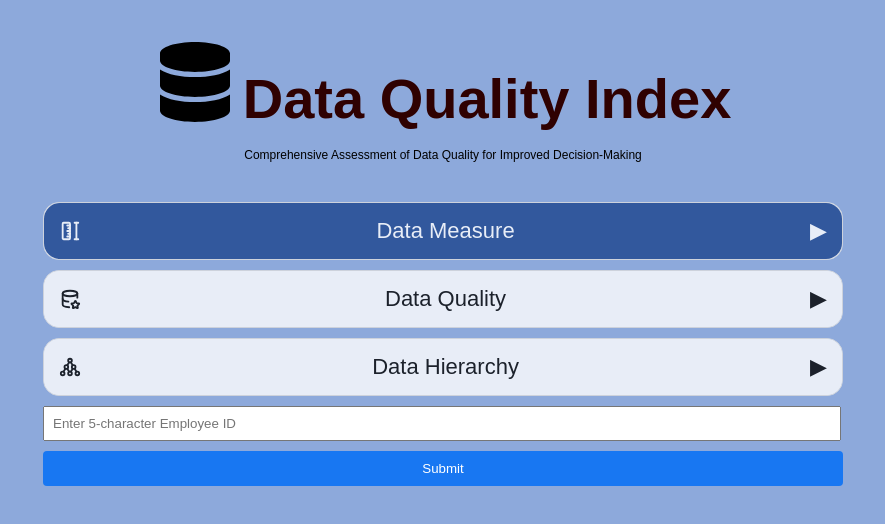
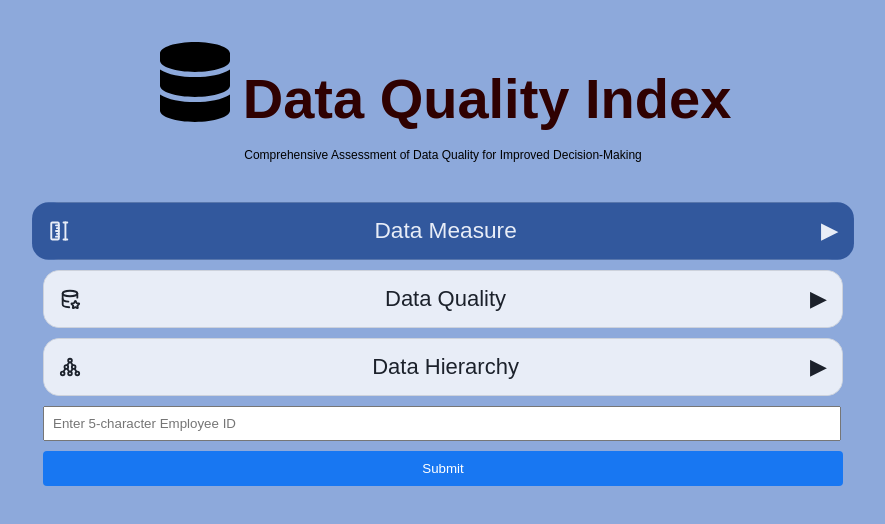
Before and after one commit to SoabeeAhmed/Collapsible-Website, a React (Create React App) app: page / in a window 1280 px wide. In both pictures the pointer is over the element 640 px from the left and 230 px from the top of the page. Shown: the top 524 px of the page, without its empty margins (197-1082 px from the left). Built offline with nearby package versions, Linux system fonts and the light colour scheme; a web font is replaced by a local one.

Commit message:
CSS changes

```diff
--- a/src/App.css
+++ b/src/App.css
@@ -84,6 +84,10 @@ body{
   color: white;
 }
 
+.component-header:hover{
+  transform: scale(1.03);
+}
+
 .component-subcategories {
   padding: 10px;
   border-radius: 17px;
```
